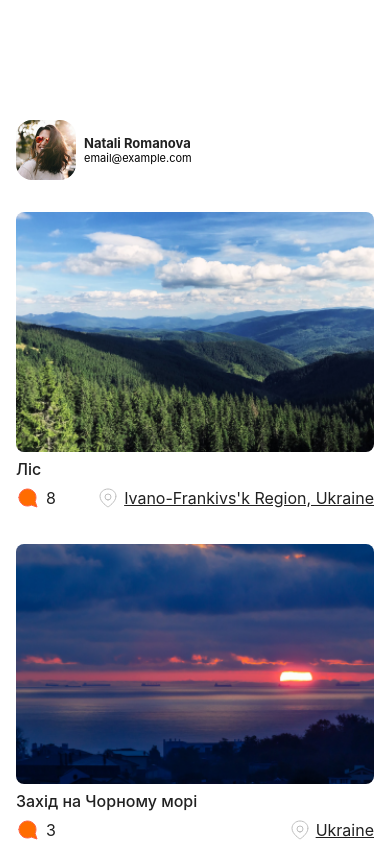
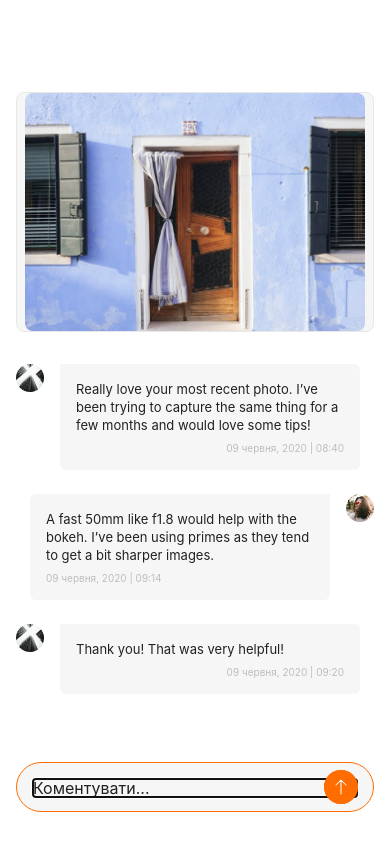
Before and after one commit to Andrii0207/ReactNative_hw-01, a React Native app: screen /Login in a window 390 px wide. Shown: the top 844 px of the page. Built offline with nearby package versions, Linux system fonts and the light colour scheme.

Commit message:
fix CommentsScreen styles

```diff
--- a/App.js
+++ b/App.js
@@ -43,8 +43,8 @@ export default function App() {
     // <PublicationScreen />
     // <CreatePostsScreen />
     // <CreatePostsScreen2 />
-    <PostsScreen />
-    // <CommentsScreen />
+    // <PostsScreen />
+    <CommentsScreen />
 
 
   );
--- a/Screens/CommentsScreen.jsx
+++ b/Screens/CommentsScreen.jsx
@@ -4,8 +4,9 @@ import { colors } from "../styles/global";
 import Comment from "../components/Comment";
 import Input from "../components/Input";
 import Button from "../components/Button";
-import ArrowUp from "../icons/ArrowUp";
+import ArrowUpIcon from "../icons/ArrowUpIcon";
 import comments from "../assets/data/postComment";
+import { TouchableOpacity } from "react-native-gesture-handler";
 
 const { width: SCREEN_WIDTH } = Dimensions.get("screen");
 
@@ -19,6 +20,7 @@ const CommentsScreen = () => {
           style={styles.image}
         />
       </View>
+
       <FlatList
         data={comments}
         renderItem={({ item, index }) => (
@@ -31,17 +33,14 @@ const CommentsScreen = () => {
         )}
         keyExtractor={item => item.id}
       />
-
       <View style={styles.inputWrapper}>
-        <Input placeholder="Коментувати..." outerStyles={styles.input} />
-        <View style={styles.buttonWrapper}>
-          <Button
-            onPress={() => console.log("Comment sent")}
-            buttonStyle={styles.button}
-          >
-            <ArrowUp style={styles.icon} />
-          </Button>
-        </View>
+        <Input outerStyles={styles.input} placeholder="Коментувати..." />
+        <Button
+          outerStyle={styles.button}
+          onPress={() => console.log("sent comment")}
+        >
+          <ArrowUpIcon />
+        </Button>
       </View>
     </View>
   );
@@ -71,41 +70,24 @@ const styles = StyleSheet.create({
     borderColor: colors.border_grey,
   },
   image: {
-    // position: "absolute",
-    // top: 0,
-    // right: 0,
-    width: SCREEN_WIDTH,
+    width: "100%",
     height: "100%",
   },
-
   inputWrapper: {
-    width: "100%",
-    justifyContent: "center",
-    alignSelf: "center",
-    right: 10,
-    top: 8,
     marginBottom: 16,
   },
   input: {
-    justifyContent: "center",
     borderRadius: 100,
+    fontFamily: "Inter-Medium",
     fontWeight: "500",
-    fontFamily: "Inter-Medium",
-    padding: 8,
-    paddingLeft: 16,
-  },
-  buttonWrapper: {
-    position: "absolute",
-    right: 10,
-    top: 8,
   },
   button: {
+    position: "absolute",
+    top: 8,
+    right: 16,
     width: 34,
     height: 34,
     paddingVertical: 0,
     paddingHorizontal: 0,
   },
-  icon: {
-    // position: "absolute",
-  },
 });
--- a/components/Button.jsx
+++ b/components/Button.jsx
@@ -6,9 +6,9 @@ import {
 } from "react-native";
 import { colors } from "../styles/global";
 
-const Button = ({ children, onPress, buttonStyle }) => {
+const Button = ({ children, onPress, outerStyle }) => {
   return (
-    <TouchableOpacity onPress={onPress} style={[styles.button, buttonStyle]}>
+    <TouchableOpacity onPress={onPress} style={[styles.button, outerStyle]}>
       {children}
     </TouchableOpacity>
   );
--- a/icons/ArrowUp.jsx
+++ b/icons/ArrowUpIcon.jsx
@@ -1,7 +1,7 @@
 import * as React from "react";
 import Svg, { Circle, Path } from "react-native-svg";
 
-const ArrowUp = props => (
+const ArrowUpIcon = props => (
   <Svg width={34} height={34} fill="none" {...props}>
     <Circle cx={17} cy={17} r={17} fill="#FF6C00" />
     <Path
@@ -10,4 +10,4 @@ const ArrowUp = props => (
     />
   </Svg>
 );
-export default ArrowUp;
+export default ArrowUpIcon;
```
